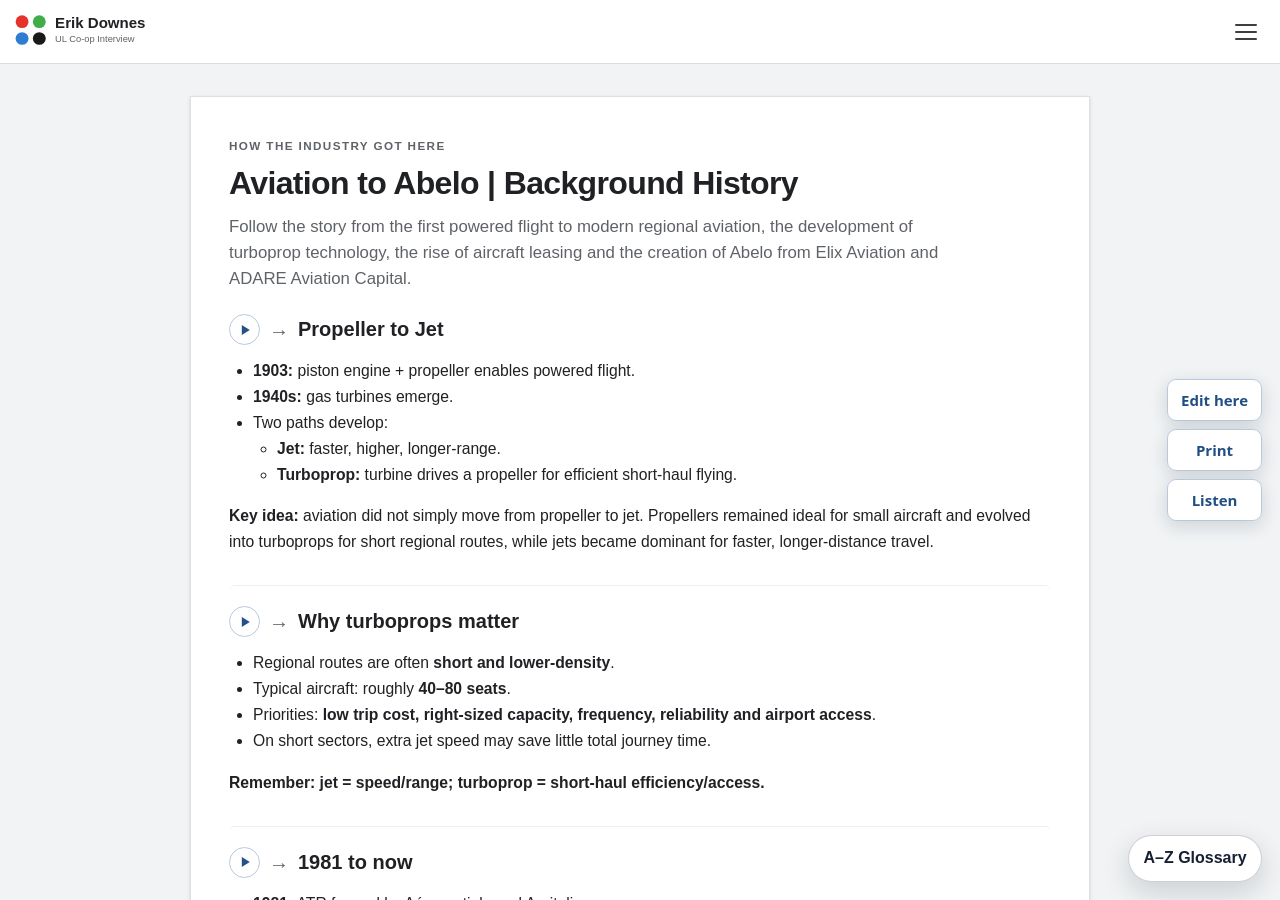
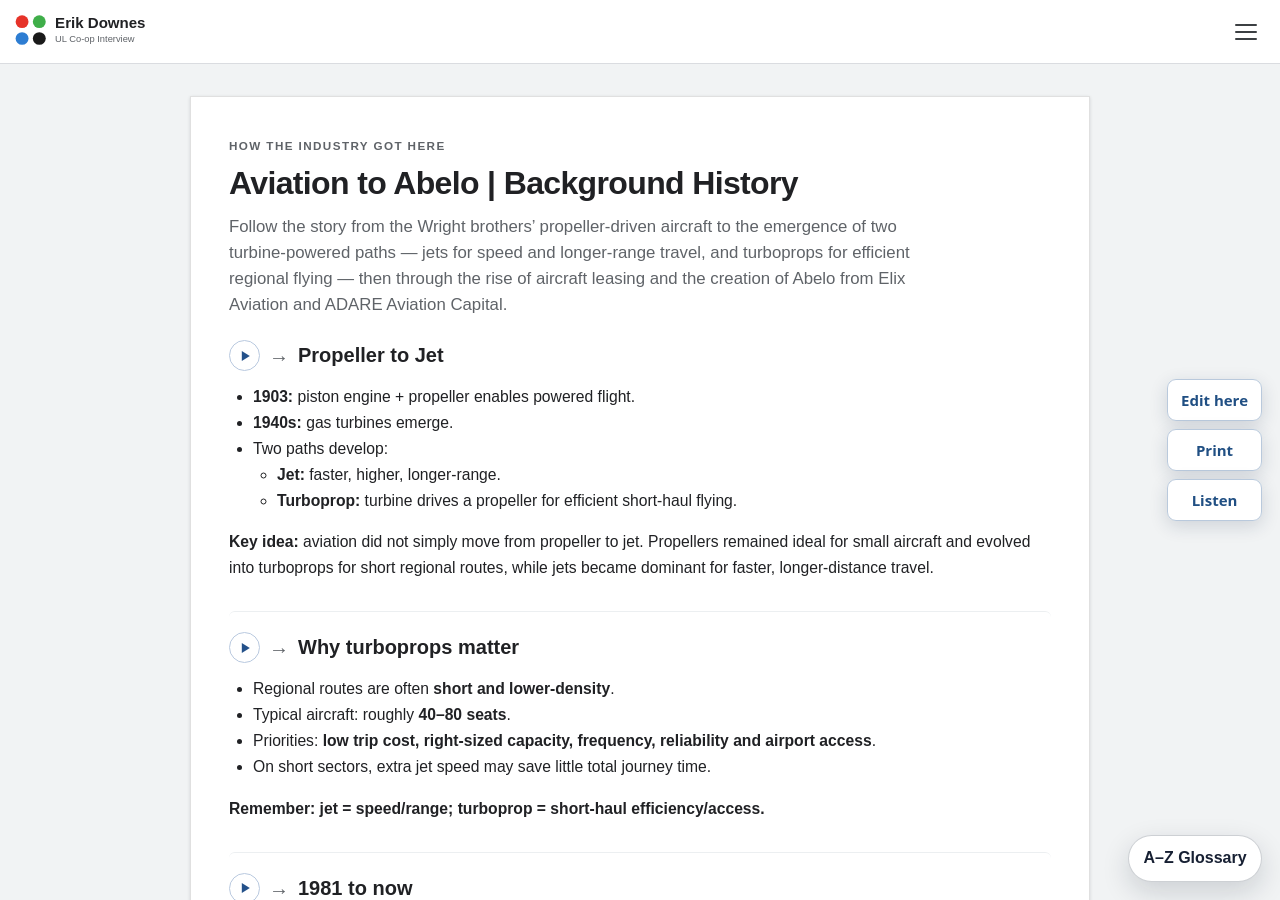
Before and after one commit to ronandownes/coop, a Jekyll site: the page built from history-of-flight.md, in a window 1280 px wide and 900 px high. Built offline with Jekyll 4.4.1, drawn with Linux system fonts in a browser that asks for light colours.

Commit message:
Update history-of-flight.md (via Pages CMS)

```diff
--- a/history-of-flight.md
+++ b/history-of-flight.md
@@ -4,10 +4,11 @@ handle: History
 title: Aviation to Abelo | Background History
 nav_order: 400
 eyebrow: HOW THE INDUSTRY GOT HERE
-intro: Follow the story from the first powered flight to modern regional
-  aviation, the development of turboprop technology, the rise of aircraft
-  leasing and the creation of Abelo from Elix Aviation and ADARE Aviation
-  Capital.
+intro: Follow the story from the Wright brothers’ propeller-driven aircraft to
+  the emergence of two turbine-powered paths — jets for speed and longer-range
+  travel, and turboprops for efficient regional flying — then through the rise
+  of aircraft leasing and the creation of Abelo from Elix Aviation and ADARE
+  Aviation Capital.
 ---
 ## Flight | Propeller to Jet
 
```
